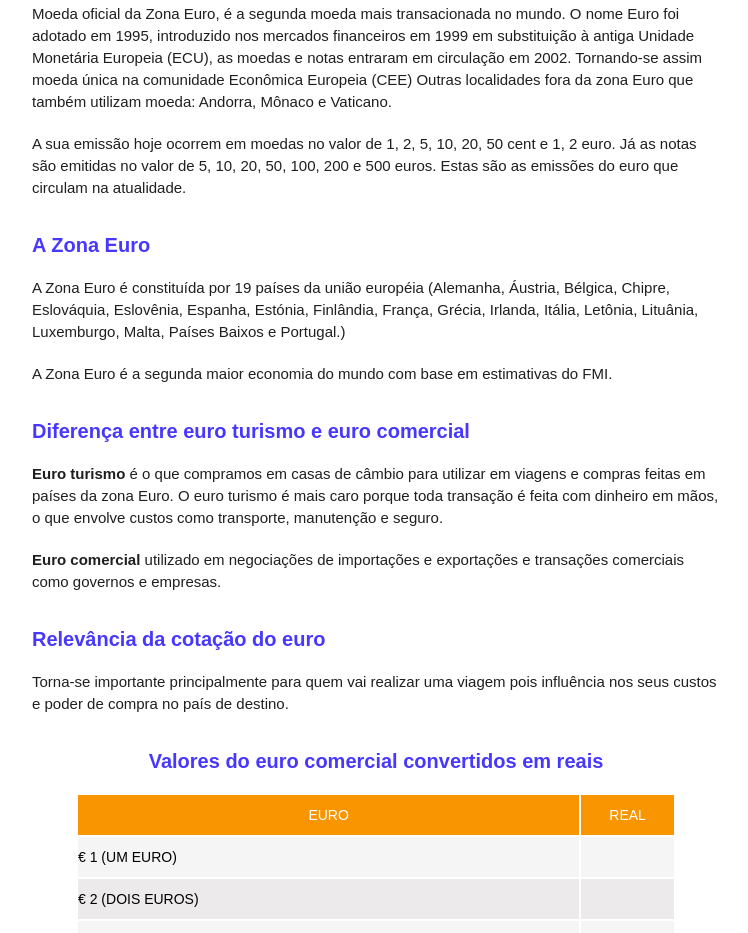
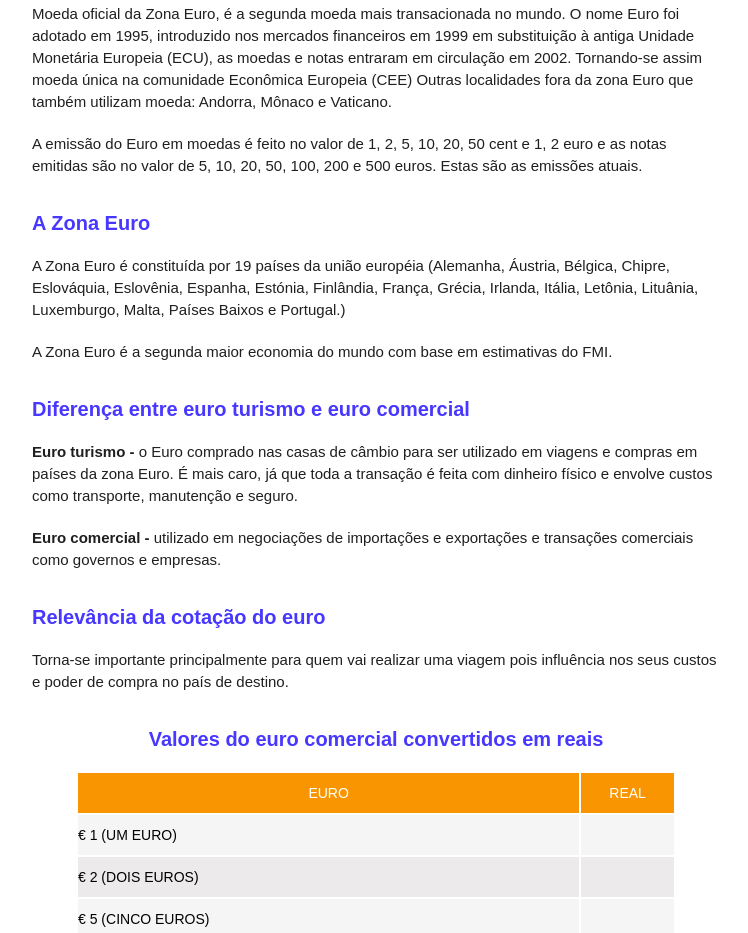
Before and after one commit to bcabreu/Taxa-Dolar, a plain HTML site: page pages/euro.html in a window 1280 px wide. Shown: the part 1255-2188 px from the top of the page, without its empty margins (264-1012 px from the left). Drawn offline with nearby package versions, Linux system fonts and the light colour scheme; no server answers.

Commit message:
alteraçao da pagina do euro

```diff
--- a/pages/euro.html
+++ b/pages/euro.html
@@ -255,9 +255,8 @@
         Outras localidades fora da zona Euro que também utilizam moeda: Andorra, Mônaco e Vaticano.
       </p>
       <p class="leading">
-        A sua emissão hoje ocorrem em moedas no valor de 1, 2, 5, 10, 20, 50 cent e 1, 2 euro.
-        Já as notas são emitidas no valor de 5, 10, 20, 50, 100, 200 e 500 euros. Estas são as emissões
-        do euro que circulam na atualidade.
+        A emissão do Euro em moedas é feito no valor de 1, 2, 5, 10, 20, 50 cent e 1, 2 euro e as notas emitidas são no valor de 5, 10, 20, 50, 100, 200 e 500 euros. Estas são as emissões atuais.
+
       </p>
 
       <h2>A Zona Euro</h2>
@@ -273,13 +272,11 @@
 
       <h2>Diferença entre euro turismo e euro comercial</h2>
       <p class="leading">
-        <strong>Euro turismo </strong>é o que compramos em casas de câmbio para
-        utilizar em viagens e compras feitas em países da zona Euro.
-        O euro turismo é mais caro porque toda transação é feita com dinheiro
-        em mãos, o que envolve custos como transporte, manutenção e seguro.
+        <strong>Euro turismo - </strong>o Euro comprado nas casas de câmbio para ser utilizado em viagens e compras em países da zona Euro. É mais caro, já que toda a transação é feita com dinheiro físico e envolve custos como transporte, manutenção e seguro.
+
       </p>
       <p class="leading">
-        <strong>Euro comercial </strong>utilizado em negociações de importações
+        <strong>Euro comercial - </strong>utilizado em negociações de importações
         e exportações e transações comerciais como governos e empresas.
       </p>
 
```
